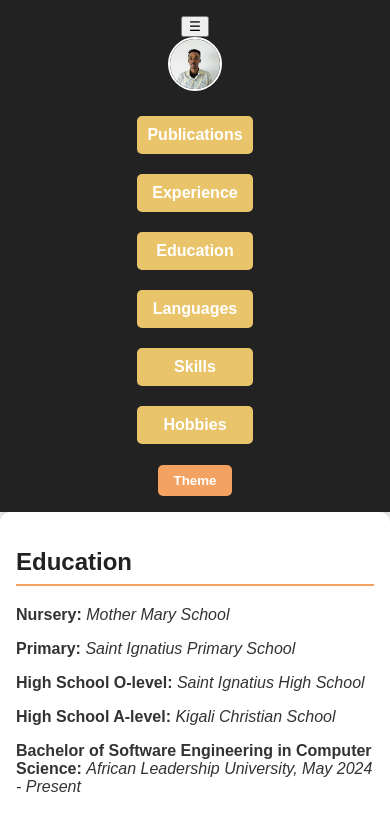
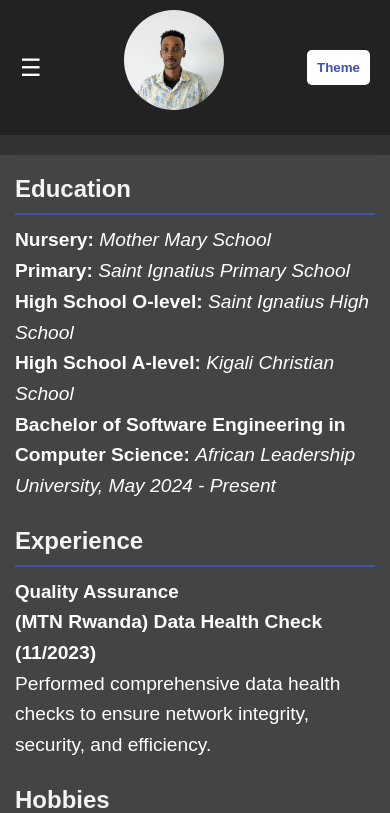
Before and after one commit to grevy-k/Resume, a plain HTML site: page index.html in a window 390 px wide. Both pictures are taken after a click on the button "Theme". Shown: the top 813 px of the page. Drawn offline with Linux system fonts and the light colour scheme.

Commit message:
updated css

```diff
--- a/script.js
+++ b/script.js
@@ -1,15 +1,17 @@
 document.addEventListener("DOMContentLoaded", function () {
     const themeToggle = document.getElementById("theme-toggle");
     const menu = document.getElementById("menu");
+    const menuToggle = document.createElement("button");
 
-    // Theme toggle
+    // Create and style the mobile menu toggle button
+    menuToggle.innerText = "☰";
+    menuToggle.classList.add("menu-toggle");
+    document.querySelector("nav").prepend(menuToggle);
+
+    // Theme toggle functionality
     themeToggle.addEventListener("click", function () {
         document.body.classList.toggle("dark-theme");
-        if (document.body.classList.contains("dark-theme")) {
-            localStorage.setItem("theme", "dark");
-        } else {
-            localStorage.setItem("theme", "light");
-        }
+        localStorage.setItem("theme", document.body.classList.contains("dark-theme") ? "dark" : "light");
     });
 
     // Load saved theme preference
@@ -17,13 +19,9 @@ document.addEventListener("DOMContentLoaded", function () {
         document.body.classList.add("dark-theme");
     }
 
-    // Mobile menu toggle (optional)
-    const menuToggle = document.createElement("button");
-    menuToggle.innerText = "☰";
-    menuToggle.classList.add("menu-toggle");
-    document.querySelector("nav").prepend(menuToggle);
-
+    // Mobile menu toggle functionality
     menuToggle.addEventListener("click", function () {
         menu.classList.toggle("active");
+        menuToggle.classList.toggle("open");
     });
 });
--- a/styles.css
+++ b/styles.css
@@ -1,10 +1,16 @@
-/* General Styles */
-body {
-    font-family: Arial, sans-serif;
+/* Reset and General Styles */
+* {
     margin: 0;
     padding: 0;
+    box-sizing: border-box;
+}
+
+body {
+    font-family: 'Arial', sans-serif;
+    line-height: 1.6;
     background-color: #f4f4f4;
     color: #333;
+    transition: background-color 0.3s ease, color 0.3s ease;
 }
 
 /* Navigation Bar */
@@ -12,112 +18,198 @@ nav {
     display: flex;
     justify-content: space-between;
     align-items: center;
-    background: #222;
-    padding: 1rem 2rem;
-    box-shadow: 0 4px 6px rgba(0, 0, 0, 0.1);
-}
-
-.profile-container img {
-    width: 50px;
-    height: 50px;
-    border-radius: 50%;
-    border: 2px solid #fff;
+    background-color: #3f51b5;
+    padding: 10px 20px;
+    position: sticky;
+    top: 0;
+    z-index: 1000;
 }
 
 .menu {
     list-style: none;
     display: flex;
-    gap: 20px;
 }
 
 .menu li {
-    display: inline;
+    margin-right: 20px;
 }
 
 .menu a {
+    color: white;
     text-decoration: none;
-    color: white;
     font-weight: bold;
-    transition: color 0.3s;
+    padding: 10px;
+    transition: background-color 0.3s ease;
 }
 
 .menu a:hover {
-    color: #f4a261;
+    background-color: #2c3e97;
+    border-radius: 5px;
 }
 
+/* Mobile Menu Toggle */
+.menu-toggle {
+    display: none;
+    font-size: 24px;
+    background: none;
+    border: none;
+    color: white;
+    cursor: pointer;
+}
+
+/* Theme Toggle */
 .theme-toggle {
-    background: #f4a261;
+    background-color: white;
     border: none;
-    padding: 0.5rem 1rem;
+    padding: 10px;
+    color: #3f51b5;
     cursor: pointer;
-    color: white;
+    border-radius: 5px;
     font-weight: bold;
-    border-radius: 5px;
-    transition: background 0.3s;
+    transition: background-color 0.3s ease;
 }
 
 .theme-toggle:hover {
-    background: #e76f51;
+    background-color: #e0e0e0;
+}
+
+/* Header */
+header {
+    text-align: center;
+    padding: 20px;
+    background-color: #3f51b5;
+    color: white;
+}
+
+.profile-container {
+    display: flex;
+    justify-content: center;
+    align-items: center;
+    flex-direction: column;
+    text-align: center;
+}
+
+.profile-pic {
+    width: 120px;
+    height: 120px;
+    border-radius: 50%;
+    margin-bottom: 15px;
+}
+
+h1 {
+    font-size: 2.5em;
+}
+
+p {
+    font-size: 1.2em;
 }
 
 /* Main Content */
 main {
-    padding: 2rem;
-    max-width: 900px;
-    margin: auto;
-    background: white;
-    border-radius: 10px;
-    box-shadow: 0 4px 10px rgba(0, 0, 0, 0.1);
+    max-width: 1200px;
+    margin: 20px auto;
+    padding: 20px;
+    background-color: white;
+    box-shadow: 0 4px 8px rgba(0, 0, 0, 0.1);
 }
 
 h2 {
-    border-bottom: 2px solid #f4a261;
-    padding-bottom: 0.5rem;
-    color: #222;
+    margin-bottom: 10px;
+    border-bottom: 2px solid #3f51b5;
+    padding-bottom: 5px;
+    color: #3f51b5;
+}
+
+section {
+    margin-bottom: 20px;
 }
 
 ul {
-    list-style: none;
-    padding: 0;
+    list-style-type: none;
+    padding-left: 0;
 }
 
 ul li {
-    background: #e9c46a;
+    background-color: #e0e0e0;
     margin: 5px 0;
     padding: 10px;
     border-radius: 5px;
-    font-weight: bold;
+}
+
+/* Dark Mode */
+.dark-theme {
+    background-color: #333;
+    color: white;
+}
+
+.dark-theme nav {
+    background-color: #222;
+}
+
+.dark-theme header {
+    background-color: #222;
+}
+
+.dark-theme main {
+    background-color: #444;
+    color: white;
+}
+
+.dark-theme h2, .dark-theme a {
+    color: #f4f4f4;
+}
+
+.dark-theme ul li {
+    background-color: #666;
+    color: white;
 }
 
 /* Footer */
 footer {
     text-align: center;
-    padding: 1rem;
-    background: #222;
+    padding: 15px;
+    background: #3f51b5;
     color: white;
-    margin-top: 2rem;
+    margin-top: 20px;
 }
 
 /* Responsive Design */
 @media (max-width: 768px) {
-    nav {
+    .menu {
+        display: none;
+        flex-direction: column;
+        position: absolute;
+        top: 60px;
+        left: 0;
+        width: 100%;
+        background: #3f51b5;
+        padding: 10px 0;
+        text-align: center;
+    }
+
+    .menu.active {
+        display: flex;
+    }
+
+    .menu-toggle {
+        display: block;
+    }
+
+    .profile-container {
         flex-direction: column;
         align-items: center;
     }
 
-    .menu {
-        flex-direction: column;
-        gap: 10px;
-        text-align: center;
-        padding: 0;
+    .profile-pic {
+        width: 100px;
+        height: 100px;
     }
 
-    .menu li {
-        display: block;
+    h1 {
+        font-size: 2em;
     }
 
     main {
-        padding: 1rem;
-        max-width: 100%;
+        padding: 15px;
     }
 }
```
